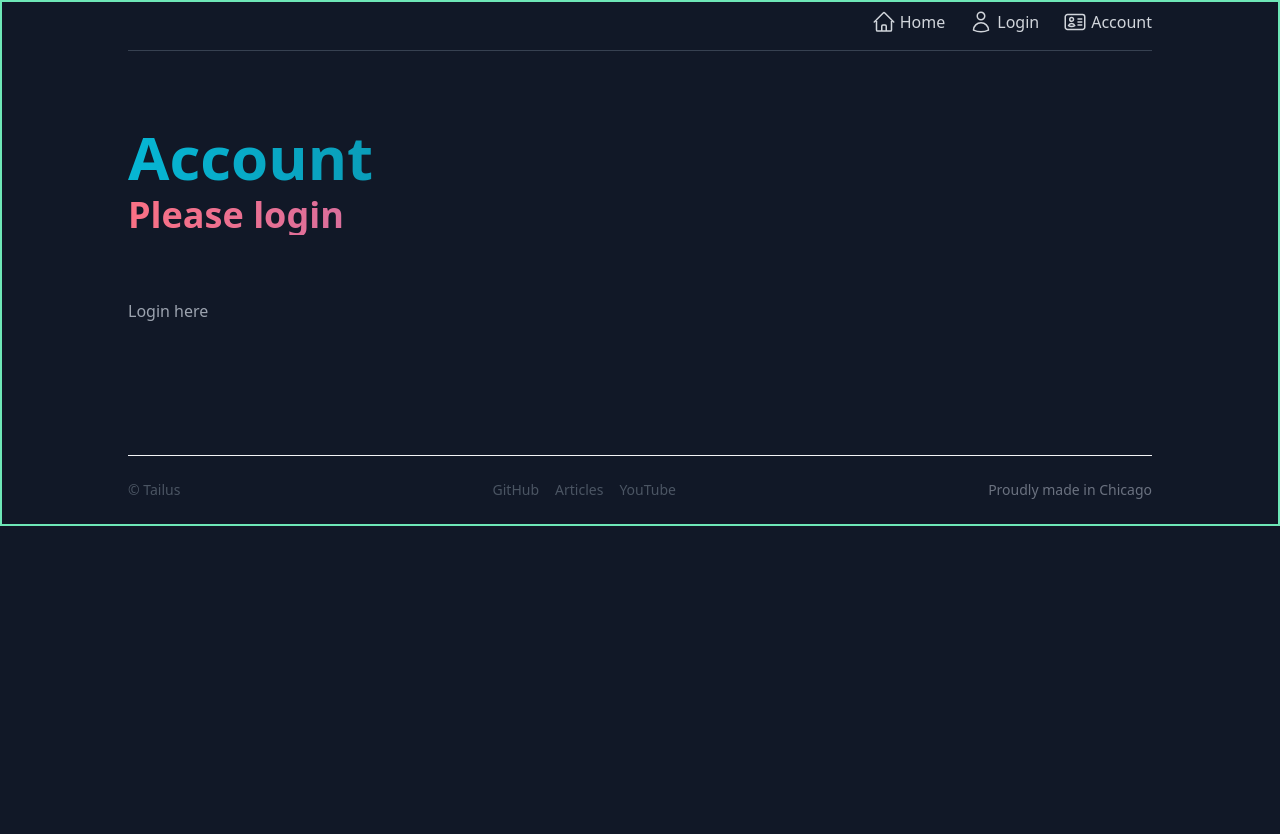
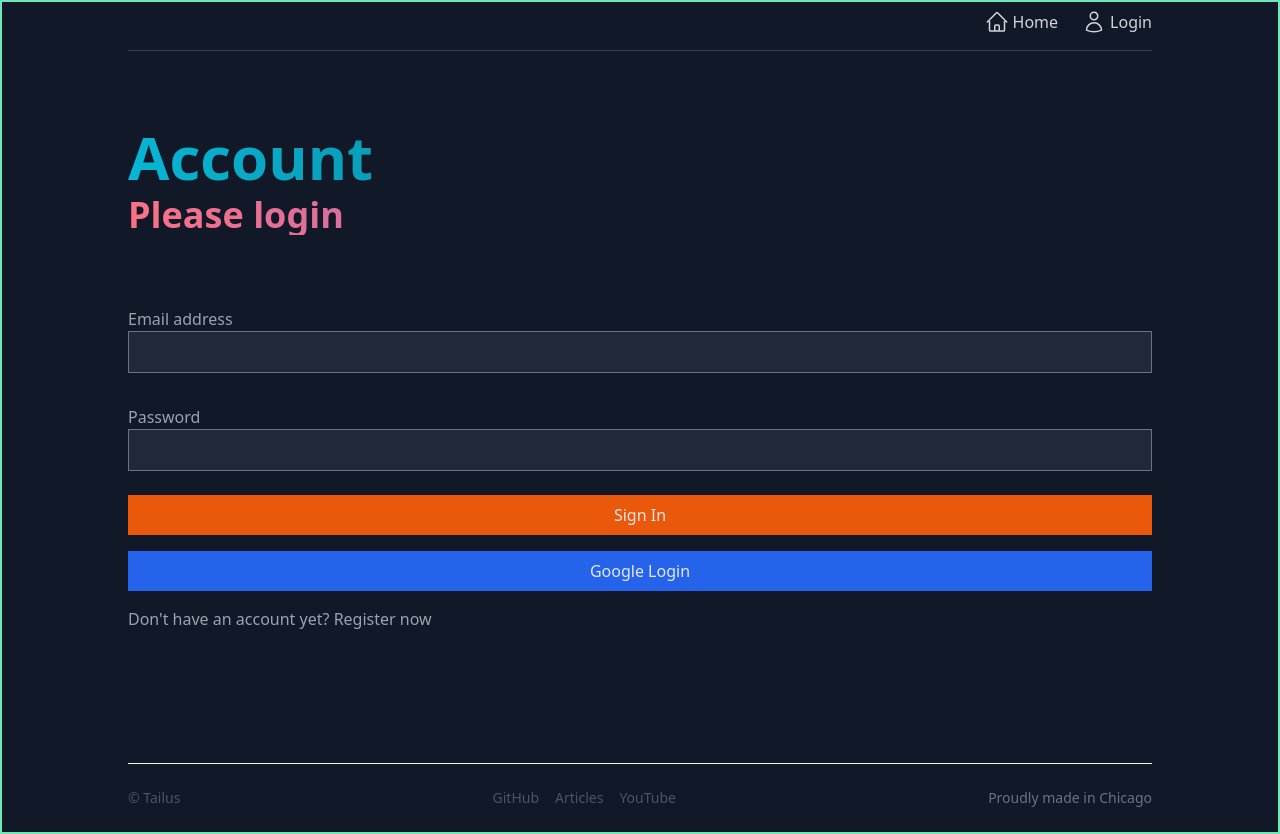
Before and after one commit to fleetwood/kaliope-web, a Next.js app: page /account in a window 1280 px wide. Before the commit the page ends 800 px from the top, so only its background shows below. Built offline with nearby package versions, Linux system fonts and the light colour scheme; no server answers.

Commit message:
Modularizing MainLayout

```diff
--- /dev/null
+++ b/components/containers/feedItem.tsx
@@ -0,0 +1,44 @@
+import { ReactNode } from "react";
+
+type FeedItemProps = {
+  image?: string;
+  author: string;
+  description?: string;
+  content: ReactNode;
+};
+
+const FeedItem = ({
+  image,
+  author,
+  description,
+  content,
+}: FeedItemProps) => {
+  return (
+    <div className="relative col-span-2 rounded-3xl border border-gray-100 p-4 mb-4 shadow-2xl shadow-cyan-900/10 after:absolute after:inset-0 after:right-8 after:ml-auto after:mt-auto after:h-px after:w-2/3 after:bg-gradient-to-l after:from-transparent after:via-cyan-300 after:to-transparent dark:border-gray-700 dark:bg-gray-800 dark:shadow-none dark:after:via-gray-400">
+      <div className="flex items-center gap-4">
+        {image && (
+          <img
+            src={image}
+            loading="lazy"
+            width="412"
+            height="412"
+            className="h-16 w-16 rounded-xl"
+          />
+        )}
+        <div>
+          <h3 className="text-xl font-semibold text-gray-800 dark:text-white">
+            {author}
+          </h3>
+          {description && (
+            <span className="text-sm text-gray-500 dark:text-gray-300">
+              {description}
+            </span>
+          )}
+        </div>
+      </div>
+      <p className="mb-6 mt-4 text-gray-600 dark:text-gray-200">{content}</p>
+    </div>
+  );
+};
+
+export default FeedItem;
--- a/components/containers/navbar.tsx
+++ b/components/containers/navbar.tsx
@@ -3,8 +3,12 @@ import HomeIcon from "../../assets/icons/home";
 import UserIcon from "../../assets/icons/user";
 import IdCard from "../../assets/icons/id-card";
 import { classnameProps } from "../../types/props";
+import { UserAuth } from "../../firebase/AuthContext";
 
-const Navbar = ({ className }: classnameProps) => (
+const Navbar = ({ className }: classnameProps) => {
+  const {user} = UserAuth()
+
+  return (
   <nav
     className={`${className} border-b-[1px] border-gray-700 pb-4 mt-2 relative mx-auto flex max-w-5xl flex-col items-center justify-center px-12 sm:px-6 lg:px-0`}
   >
@@ -13,16 +17,20 @@ const Navbar = ({ className }: classnameProps) => (
         <HomeIcon />
         <span>Home</span>
       </Link>
+      {!user && (
       <Link href="./login" className="flex space-x-1">
         <UserIcon />
         <span>Login</span>
       </Link>
+      )}
+      {user && (
       <Link href="./account" className="flex space-x-1">
         <IdCard />
         <span>Account</span>
       </Link>
+      )}
     </div>
   </nav>
-);
+)};
 
 export default Navbar;
--- a/components/layouts/MainLayout.tsx
+++ b/components/layouts/MainLayout.tsx
@@ -1,36 +1,53 @@
 import Head from "next/head";
 import { ReactNode } from "react";
 import Footer from "../containers/Footer";
+import LeftMenu from "../containers/leftMenu";
 import Navbar from "../containers/navbar";
 import SectionTitle from "../containers/sectionTitle";
 
+export enum Layouts {
+  MAIN= 'MAIN',
+  LEFT_MENU = 'LEFTMENU',
+}
+
 type MainLayoutProps = {
+  variant?: Layouts
+  sectionTitle: String;
   pageTitle?: String;
-  sectionTitle: String;
   subTitle?: String;
   children?: ReactNode;
   className?: String
 };
 
 const MainLayout = ({
+  variant,
   pageTitle,
   sectionTitle,
   subTitle,
   children,
   className
-}: MainLayoutProps) => (
+}: MainLayoutProps) => {
+  const isMain = !variant || variant === Layouts.MAIN;
+  const useLeftMenu = variant && variant === Layouts.LEFT_MENU;
+
+  return (
   <div className={`m-auto text-gray-400 border-2 sm:border-red-300 lg:border-yellow-200 xl:border-emerald-300 ${className}`}>
     <Head>
       <title>{`Kaliope ${pageTitle || "[WEB]"}`}</title>
     </Head>
     <Navbar className="" />
-    <div className="py-1">
+    {useLeftMenu  && (
+      <LeftMenu />
+    )}
+    {isMain && (
+      <div className="py-1">
       <div className="col-span-3 mx-auto max-w-5xl py-8 md:py-16">
         <SectionTitle title={sectionTitle} subTitle={subTitle} />
       </div>
       <div className="mx-auto max-w-5xl px-8 lg:px-0">{children}</div>
     </div>
+    )}
     <Footer className="" />
   </div>
-);
+)};
 export default MainLayout;
--- a/firebase/AuthContext.jsx
+++ b/firebase/AuthContext.jsx
@@ -16,6 +16,10 @@ export const signout = () => signOut(firebaseAuth)
 export const AuthContextProvider = ({ children }) => {
   const [user, setUser] = useState({})
 
+  const logout = () => {
+    return signOut(firebaseAuth)
+  }
+
   useEffect(() => {
     const unsubscribe = onAuthStateChanged(firebaseAuth, (currentUser) => {
       console.log(user)
@@ -26,7 +30,7 @@ export const AuthContextProvider = ({ children }) => {
 
 
   return (
-    <UserContext.Provider value={{user, onAuthStateChanged}}>{children}</UserContext.Provider>
+    <UserContext.Provider value={{user, onAuthStateChanged, logout}}>{children}</UserContext.Provider>
   );
 };
 
--- a/pages/account.tsx
+++ b/pages/account.tsx
@@ -1,22 +1,89 @@
-import React, { useEffect } from 'react';
+import React, { FormEvent, useState } from 'react';
 import MainLayout from './../components/layouts/MainLayout'
-import { UserAuth } from '../firebase/AuthContext';
+import { login, UserAuth } from '../firebase/AuthContext';
 import Link from 'next/link';
+import Router from 'next/router';
+import { convertToFirebaseError, FirebaseErrors, IFirebaseErrorCode } from '../utils/FirebaseErrors';
+import error from 'next/error';
+import user from '../assets/icons/user';
 
 const Account = () => {
-    const {user} = UserAuth()
+    const { user, logout } = UserAuth()
+    const [email, setEmail] = useState("");
+    const [password, setPassword] = useState("");
+    const [error, setError] = useState<IFirebaseErrorCode>();
+
+    const handleLogout = async () => {
+        setError(undefined)
+        try {
+            await logout()
+            Router.push('./')
+        } catch (e) {
+            console.log('logout error', e);
+            setError(convertToFirebaseError(e));
+        }
+    }
+
+    const handleLogin = async (e: FormEvent) => {
+        e.preventDefault();
+        setError(undefined);
+        let error = FirebaseErrors.loginSubmit;
+        try {
+            await login(email, password);
+        } catch (e) {
+            console.log('LOGIN FAIL', e);
+            setError(convertToFirebaseError(e, error));
+        }
+    }
+
     return (
         <MainLayout sectionTitle="Account" subTitle={user ? user.email : 'Please login'}>
+            {error && <div className="text-red-400 italic">{error.code}: {error.message}</div>}
             {user && (
-            <><h1>Welcome back {user.email}</h1>
+                <div>
+                    <h1>Welcome back {user.email}</h1>
+                    <button onClick={handleLogout} className="bg-orange-600 hover:bg-orange-500 text-gray-200 hover:text-white p-2 my-2 transition-colors duration-200 ease-in-out">Logout</button>
                     <pre id="json">
                         {JSON.stringify(user, undefined, 2)}
-            </pre></>
+                    </pre>
+                </div>
             )}
             {!user && (
-            <h4><Link href="./login">Login here</Link></h4>
+                <form className="space-y-4 m-0" onSubmit={handleLogin}>
+                    <div className="flex flex-col py-2">
+                        <label>Email address</label>
+                        <input
+                            type={"email"}
+                            onChange={(e) => setEmail(e.target.value)}
+                            className="bg-gray-800 border-[1px] border-gray-500 text-gray-300 p-2"
+                        />
+                    </div>
+                    <div className="flex flex-col py-2">
+                        <label>Password</label>
+                        <input
+                            type={"password"}
+                            onChange={(e) => setPassword(e.target.value)}
+                            className="bg-gray-800 border-[1px] border-gray-500 text-gray-300 p-2"
+                        />
+                    </div>
+
+                    {error && <div className="text-red-400 italic">{error.code}: {error.message}</div>}
+
+                    <button className="bg-orange-600 hover:bg-orange-500 text-gray-200 hover:text-white p-2 w-full transition-colors duration-200 ease-in-out">
+                        Sign In
+                    </button>
+
+                    <button className="bg-blue-600 hover:bg-blue-500 text-gray-200 hover:text-white p-2 w-full transition-colors duration-200 ease-in-out">
+                        Google Login
+                    </button>
+
+                    <p className="mt-12">
+                        Don't have an account yet? <Link href="./register">Register now</Link>
+                    </p>
+                </form>
             )}
         </MainLayout>
-)}
+    )
+}
 
 export default Account;
--- /dev/null
+++ b/pages/protected.tsx
@@ -0,0 +1,33 @@
+import Router, {useRouter} from "next/router";
+import { ReactNode } from "react";
+import MainLayout from "../components/layouts/MainLayout";
+import {UserAuth} from './../firebase/AuthContext'
+
+type ProtectedPageProps= {
+    className?: string;
+    children?: ReactNode;
+}
+
+const Protected = (props:ProtectedPageProps) => {
+    const {user} = UserAuth()
+    const router = useRouter()
+
+    const {className, children} = props;
+
+    if (!user) {
+        const path = router.pathname
+        Router.push({
+            pathname: './login',
+            query: `refurl=${path}`
+        })
+    }
+
+    return (
+        <MainLayout sectionTitle="Protected Page">
+            {children}
+        </MainLayout>
+
+    )
+}
+
+export default Protected
```
Also changed, not shown: components/containers/mainContent.tsx (+4 -30 lines), 2 other files (tests, documents, lock files or other folders). Lines whose indentation alone changed are shown as unchanged.
